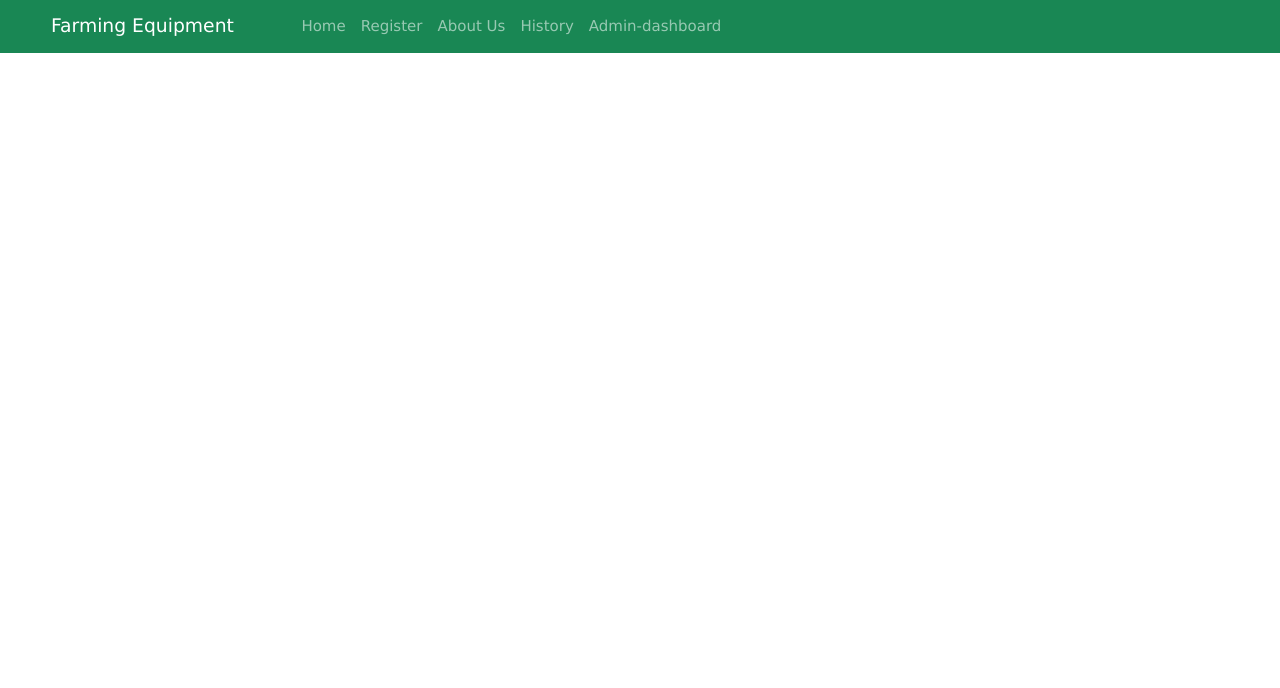
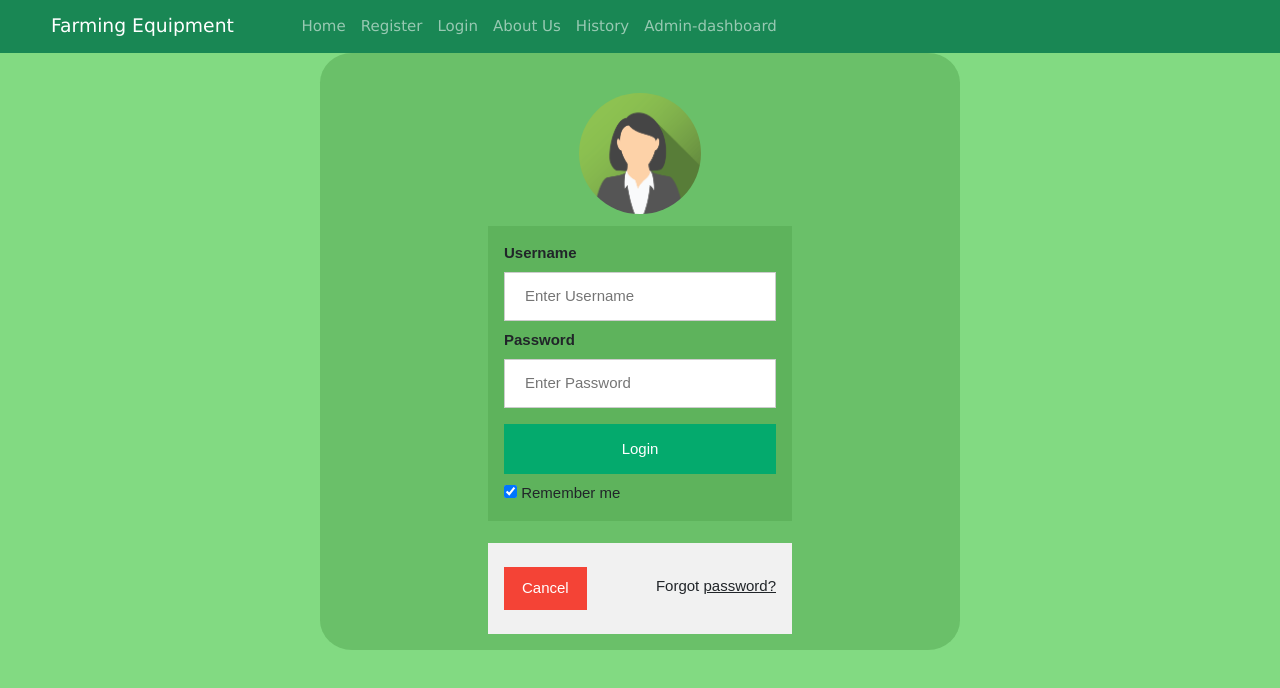
Before and after one commit to shubhammore27/farm-FE, an Angular app in the folder farm/: page /login in a window 1280 px wide. Before the commit this address led to /. Shown: the top 688 px of the page. Built offline with nearby package versions, Linux system fonts and the light colour scheme.

Commit message:
login page created

```diff
--- a/farm/src/app/app-routing.module.ts
+++ b/farm/src/app/app-routing.module.ts
@@ -3,11 +3,13 @@ import { RouterModule, Routes } from '@angular/router';
 import { AdminDashboardComponent } from './admin-dashboard/admin-dashboard.component';
 import { FarmerRegistrationComponent } from './farmer-registration/farmer-registration.component';
 import {IndexComponent} from './index/index.component';
+import { LoginPageComponent } from './login-page/login-page.component';
 
 const routes: Routes = [
   { path: '', component: IndexComponent },
   { path: 'farmer-registration', component: FarmerRegistrationComponent },
-  { path: 'admin-dashboard', component: AdminDashboardComponent }
+  { path: 'admin-dashboard', component: AdminDashboardComponent },
+  {path: 'login', component: LoginPageComponent}
 ];
 
 @NgModule({
--- a/farm/src/app/app.module.ts
+++ b/farm/src/app/app.module.ts
@@ -13,6 +13,7 @@ import { MainMenuComponent } from './main-menu/main-menu.component';
 import { ToastrModule } from 'ngx-toastr';
 import { BrowserAnimationsModule } from '@angular/platform-browser/animations';
 import { AdminDashboardComponent } from './admin-dashboard/admin-dashboard.component';
+import { LoginPageComponent } from './login-page/login-page.component';
 
 @NgModule({
   declarations: [
@@ -20,7 +21,8 @@ import { AdminDashboardComponent } from './admin-dashboard/admin-dashboard.compo
     FarmerRegistrationComponent,
     IndexComponent,
     MainMenuComponent,
-    AdminDashboardComponent
+    AdminDashboardComponent,
+    LoginPageComponent
   ],
   imports: [
     BrowserModule,
--- /dev/null
+++ b/farm/src/app/login-page/login-page.component.css
@@ -0,0 +1,64 @@
+    .container {  font-family: Arial, Helvetica, sans-serif; width: 50%; background-color: rgba(82, 165, 79, 0.494);}
+    form {border: 3px solid #f1f1f1;}
+    .body{
+    background-color: rgb(130, 218, 130);
+    height: 100vh;
+    }
+    input[type=text], input[type=password] {
+    width: 100%;
+    padding: 12px 20px;
+    margin: 8px 0;
+    display: inline-block;
+    border: 1px solid #ccc;
+    box-sizing: border-box;
+    }
+
+    button {
+        background-color: #04AA6D;
+        color: white;
+        padding: 14px 20px;
+        margin: 8px 0;
+        border: none;
+        cursor: pointer;
+        width: 100%;
+    }
+
+    button:hover {
+        opacity: 0.8;
+    }
+
+    .cancelbtn {
+        width: auto;
+        padding: 10px 18px;
+        background-color: #f44336;
+    }
+
+    .imgcontainer {
+        text-align: center;
+        margin: 24px 0 12px 0;
+    }
+
+    img.avatar {
+        width: 20%;
+        border-radius: 50%;
+    }
+
+    .container {
+        padding: 16px;
+    }
+
+    span.psw {
+        float: right;
+        padding-top: 16px;
+    }
+
+    /* Change styles for span and cancel button on extra small screens */
+    @media screen and (max-width: 300px) {
+    span.psw {
+        display: block;
+        float: none;
+    }
+    .cancelbtn {
+        width: 100%;
+    }
+    }
--- /dev/null
+++ b/farm/src/app/login-page/login-page.component.html
@@ -0,0 +1,24 @@
+<div class="body">
+    <div class="container " style="border-radius: 5%;">
+        <div class="imgcontainer">
+            <img src="../../assets/img/img_avatar2.png" alt="Avatar" class="avatar">
+        </div>
+
+        <div class="container">
+        <label for="uname"><b>Username</b></label>
+        <input type="text" placeholder="Enter Username" name="uname" required>
+        <label for="psw"><b>Password</b></label>
+        <input type="password" placeholder="Enter Password" name="psw" required>
+
+        <button type="submit">Login</button>
+        <label>
+            <input type="checkbox" checked="checked" name="remember"> Remember me
+        </label>
+        </div>
+
+        <div class="container mt-4" style="background-color:#f1f1f1">
+            <button type="button" class="cancelbtn">Cancel</button>
+            <span class="psw">Forgot <a href="#">password?</a></span>
+        </div>
+    </div>
+</div>
--- /dev/null
+++ b/farm/src/app/login-page/login-page.component.ts
@@ -0,0 +1,15 @@
+import { Component, OnInit } from '@angular/core';
+
+@Component({
+  selector: 'app-login-page',
+  templateUrl: './login-page.component.html',
+  styleUrls: ['./login-page.component.css']
+})
+export class LoginPageComponent implements OnInit {
+
+  constructor() { }
+
+  ngOnInit(): void {
+  }
+
+}
--- a/farm/src/app/main-menu/main-menu.component.html
+++ b/farm/src/app/main-menu/main-menu.component.html
@@ -20,6 +20,10 @@
           </li>
 
           <li class="nav-item">
+            <a class="nav-link" routerLink="/login">Login</a>
+          </li>
+
+          <li class="nav-item">
             <a class="nav-link" routerLink="#">About Us</a>
           </li>
 
```
Also changed, not shown: farm/src/assets/img/img_avatar2.png (added), 1 other file (tests, documents, lock files or other folders).
